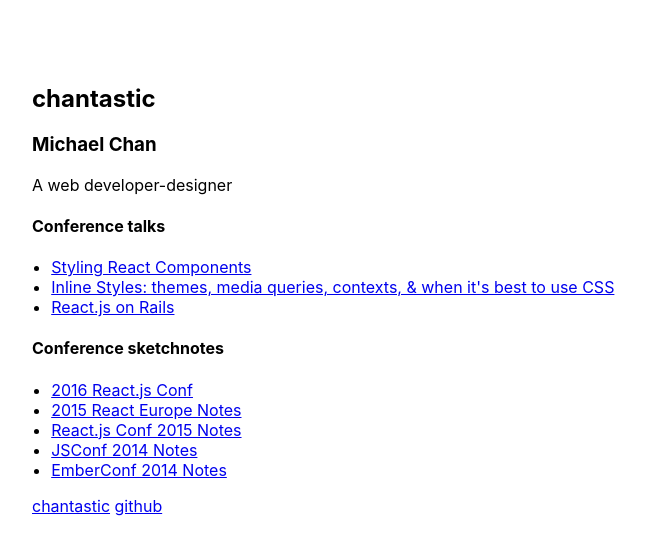
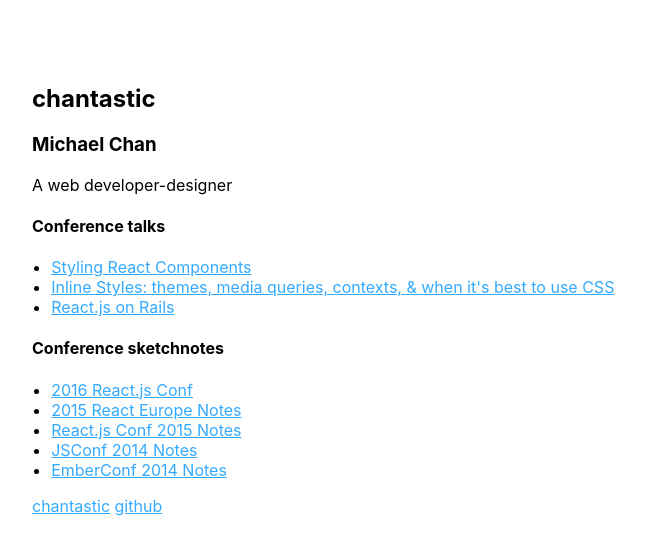
Before and after one commit to chantastic/chantastic.io, a Jekyll site: the page built from index.html, in a window 1280 px wide. Shown: the top 555 px of the page, without its empty margins (32-678 px from the left). Built offline with Jekyll 4.4.1, drawn with Linux system fonts in a browser that asks for light colours; some web fonts are replaced.

Commit message:
style: add link and ff-mono font

```diff
--- a/stylesheets/stylesheet.css
+++ b/stylesheets/stylesheet.css
@@ -4,6 +4,8 @@
 .ff-sans { font-family: -apple-system, BlinkMacSystemFont, 'Segoe UI', 'Roboto', 'Helvetica Neue', Helvetica, sans-serif }
 
 .ff-serif { font-family: Athelas, Georgia, serif }
+
+.ff-mono { font-family: "source code pro", monospace, Menlo, Monaco, Lucida Console, Liberation Mono, DejaVu Sans Mono, Bitstream Vera Sans Mono, Courier New, monospace, serif }
 
 @media( min-width: 0 ) {
   .p-1r\@mn { padding: 1rem }
@@ -12,3 +14,9 @@
 @media( min-width: 768px ) {
   .p-4r\@md { padding: 4rem }
 }
+
+/* http://myacquisitions.blogspot.com/2013/03/googles-favorite-colors-by-hex-codes.html */
+a:link { color: #33aaff }
+a:link:hover { color: #1155cc }
+a:visited { color: #6611CC }
+a:visited:hover { color: #943aff }
```
